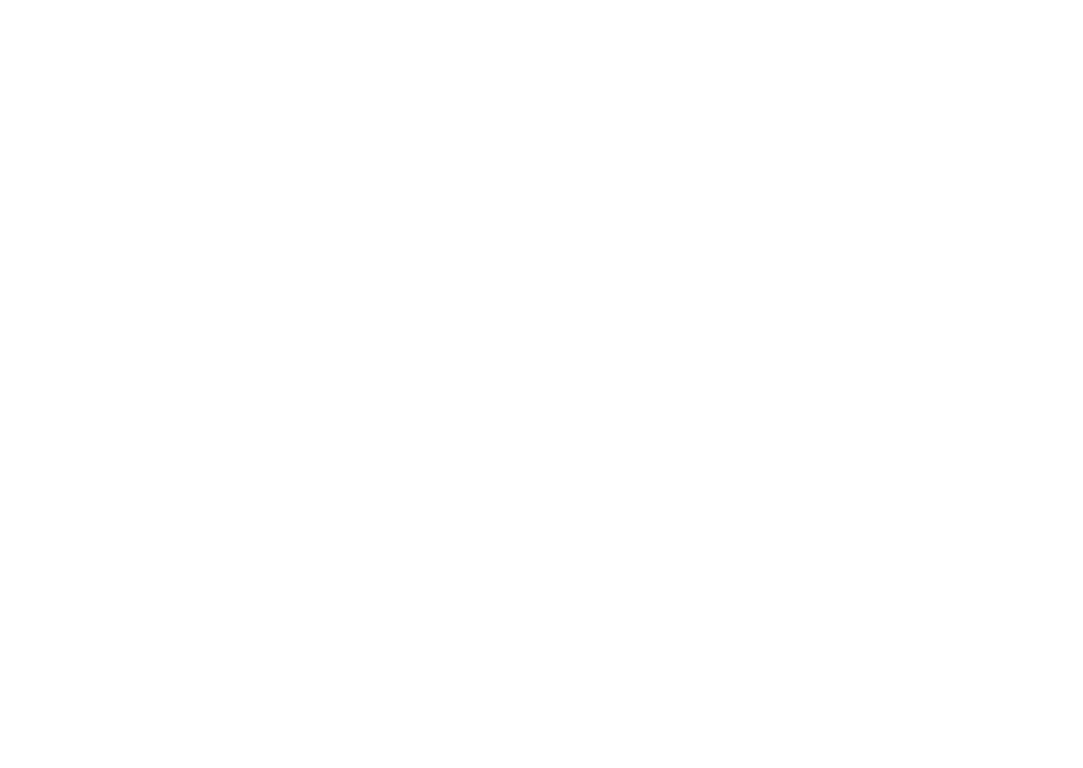
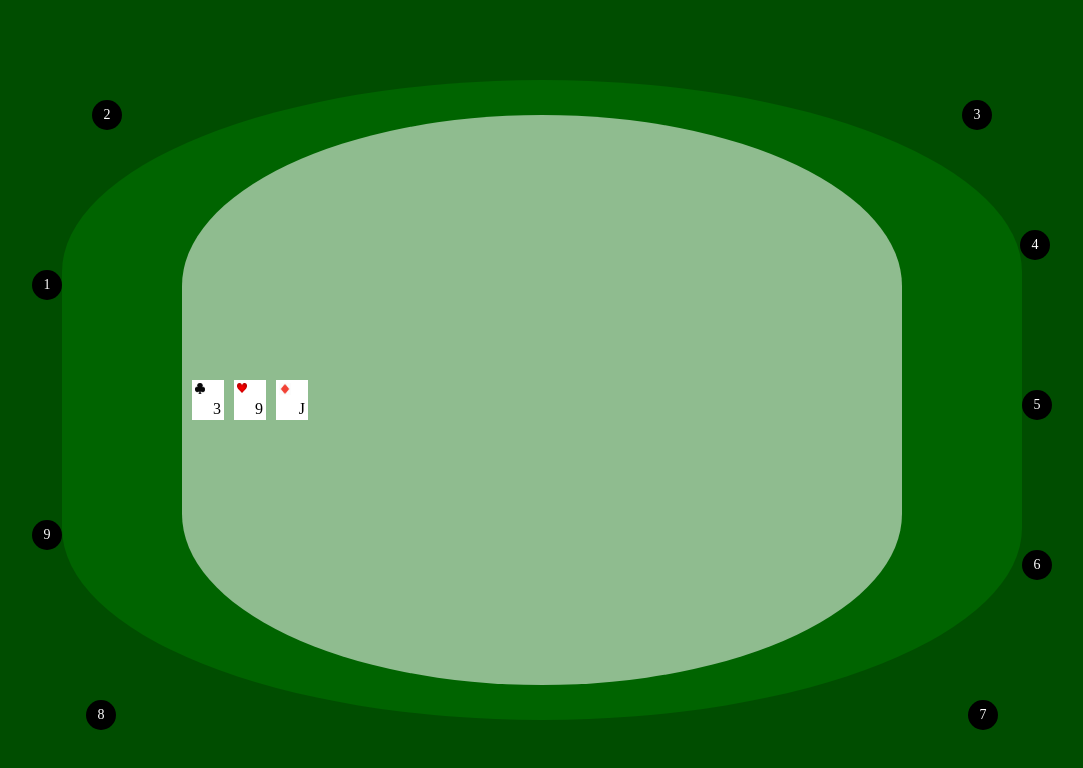
Before and after one commit to michaellee17/poker, a plain HTML site: page index.html in a window 1280 px wide. Shown: the whole page, without its empty margins (98-1181 px from the left). Drawn offline with Linux system fonts and the light colour scheme.

Commit message:
add:桌布 翻牌 座位

```diff
--- a/index.html
+++ b/index.html
@@ -1,12 +1,66 @@
 <!DOCTYPE html>
 <html lang="en">
   <head>
-  <meta charset="UTF-8">
-  <meta name="viewport" content="width=device-width, initial-scale=1.0">
+    <meta charset="UTF-8" />
+    <meta name="viewport" content="width=device-width, initial-scale=1.0" />
     <title>Document</title>
     <script src="./main.js"></script>
+    <link rel="stylesheet" href="./style.css" />
   </head>
   <body>
-
+    <div class="container">
+      <div class="table">
+        <div class="seat seat1">1</div>
+        <div class="seat seat2">2</div>
+        <div class="seat seat3">3</div>
+        <div class="seat seat4">4</div>
+        <div class="seat seat5">5</div>
+        <div class="seat seat6">6</div>
+        <div class="seat seat7">7</div>
+        <div class="seat seat8">8</div>
+        <div class="seat seat9">9</div>
+        <div class="innerCircle">
+          <div class="flop">
+            <div class="card card0">
+              <div class="number"></div>
+              <img width="10px" class="flower" alt="" />
+            </div>
+            <div class="card card1">
+              <div class="number"></div>
+              <img width="10px" class="flower" alt="" />
+            </div>
+            <div class="card card2">
+              <div class="number"></div>
+              <img width="10px" class="flower" alt="" />
+            </div>
+            <div class="card card3" style="display: none">
+              <div class="number"></div>
+              <img width="10px" class="flower" alt="" />
+            </div>
+            <div class="card card4" style="display: none">
+              <div class="number"></div>
+              <img width="10px" class="flower" alt="" />
+            </div>
+          </div>
+        </div>
+      </div>
+    </div>
   </body>
+  <script>
+    console.log(`output->Dynamic`, Dynamic);
+    //處理公牌
+    for (let i = 0; i < 5; i++) {
+      let cardNumber = document.querySelector(`.card${i} .number`);
+      let cardFlower = document.querySelector(`.card${i} .flower`);
+      cardNumber.innerHTML = Dynamic.flop[i].rank;
+      cardFlower.src = `./img/${Dynamic.flop[i].suit}.jpg`;
+      cardFlower.classList.add(Dynamic.flop[i].suit);
+      // if (Dynamic.flop[i - 1]) {
+      //   cardNumber.innerHTML = Dynamic.flop[i - 1].rank;
+      // } else {
+      //   console.log(`Dynamic.flop[${i - 1}] is undefined`);
+      // }
+    }
+    console.log(`output->Players`, Players);
+  </script>
 </html>
--- a/main.js
+++ b/main.js
@@ -195,8 +195,10 @@ class DynamicPlayers {
   getflop() {
     this.flop = [
       this.deck.deck[this.players.count * 2 + 1],
+      this.deck.deck[this.players.count * 2 + 2],
       this.deck.deck[this.players.count * 2 + 3],
       this.deck.deck[this.players.count * 2 + 5],
+      this.deck.deck[this.players.count * 2 + 7],
     ];
     console.log("this.flop", this.flop);
   }
--- /dev/null
+++ b/style.css
@@ -0,0 +1,105 @@
+* {
+  margin: 0;
+  padding: 0;
+  box-sizing: border-box;
+}
+.container{
+  height: 100vh;
+  background-color: #004d00; /* 深綠色 */
+  display: flex;
+  align-items: center;
+  justify-content: center;
+}
+.table {
+  width: 75%;
+  height: 80%;
+  background-color: #006400; /* 更深的綠色 */
+  border-radius: 50%/30%;
+  display: flex;
+  align-items: center;
+  justify-content: center;
+  position: relative;
+}
+.innerCircle{
+  width: 75%;
+  height: 89%;
+  background-color: #8FBC8F; /* 更淺的綠色 */
+  border-radius: 50%/30%;
+  display: flex;
+  align-items: center;
+  justify-content: center;
+}
+.flop{
+  width: 100%;
+  padding: 0 10px;
+  display: flex;
+  gap: 10px;
+}
+.card{
+  width: 32px;
+  height: 40px;
+  background-color: #fff;
+  position: relative;
+}
+.card .number{
+  position: absolute;
+  right: 3px;
+  bottom: 2px;
+  font-size: 16px;
+}
+.card .flower{
+  position: absolute;
+  left: 3px;
+  top: 3px;
+}
+.flower.diamonds{
+  width: 12px;
+}
+.seat{
+  position: absolute;
+  color: #fff;
+  font-size: 14px;
+  width: 30px;
+  height: 30px;
+  background-color: black;
+  border-radius: 50%;
+  display: flex;
+  justify-content: center;
+  align-items: center;
+}
+.seat1{
+  top: 190px;
+  left: -30px;
+}
+.seat2{
+  top: 20px;
+  left: 30px;
+}
+.seat3{
+  top: 20px;
+  right: 30px;
+}
+.seat4{
+  top: 150px;
+  right: -28px;
+}
+.seat5{
+  top: 310px;
+  right:-30px;
+}
+.seat6{
+  top: 470px;
+  right:-30px;
+}
+.seat7{
+  top: 620px;
+  right:24px;
+}
+.seat8{
+  top: 620px;
+  left:24px;
+}
+.seat9{
+  top: 440px;
+  left:-30px;
+}
```
Also changed, not shown: img/clubs.jpg (added), img/diamonds.jpg (added), img/hearts.jpg (added), img/spades.jpg (added). Lines whose indentation alone changed are shown as unchanged.
